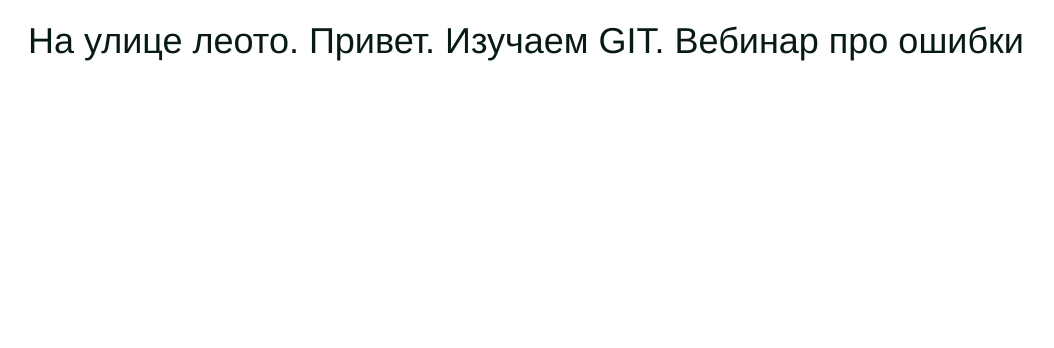
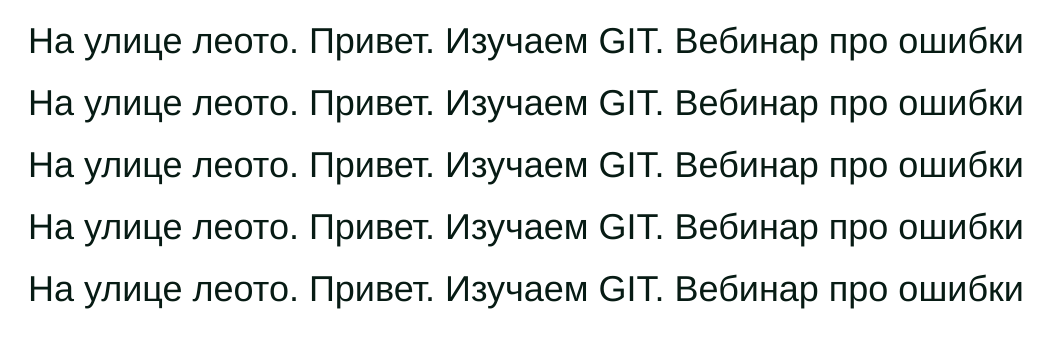
Before and after one commit to Stason707/test, a plain HTML site: page index.html in a window 1280 px wide. Shown: the whole page, without its empty margins (0-1054 px from the left). Drawn offline with Linux system fonts and the light colour scheme.

Commit message:
The best commit

```diff
--- a/index.html
+++ b/index.html
@@ -9,5 +9,9 @@
 </head>
 <body>
     <p class="text">На улице леото. Привет. Изучаем GIT. Вебинар про ошибки </p>
+    <p class="text">На улице леото. Привет. Изучаем GIT. Вебинар про ошибки </p>
+    <p class="text">На улице леото. Привет. Изучаем GIT. Вебинар про ошибки </p>
+    <p class="text">На улице леото. Привет. Изучаем GIT. Вебинар про ошибки </p>
+    <p class="text">На улице леото. Привет. Изучаем GIT. Вебинар про ошибки </p>
 </body>
 </html>
```
